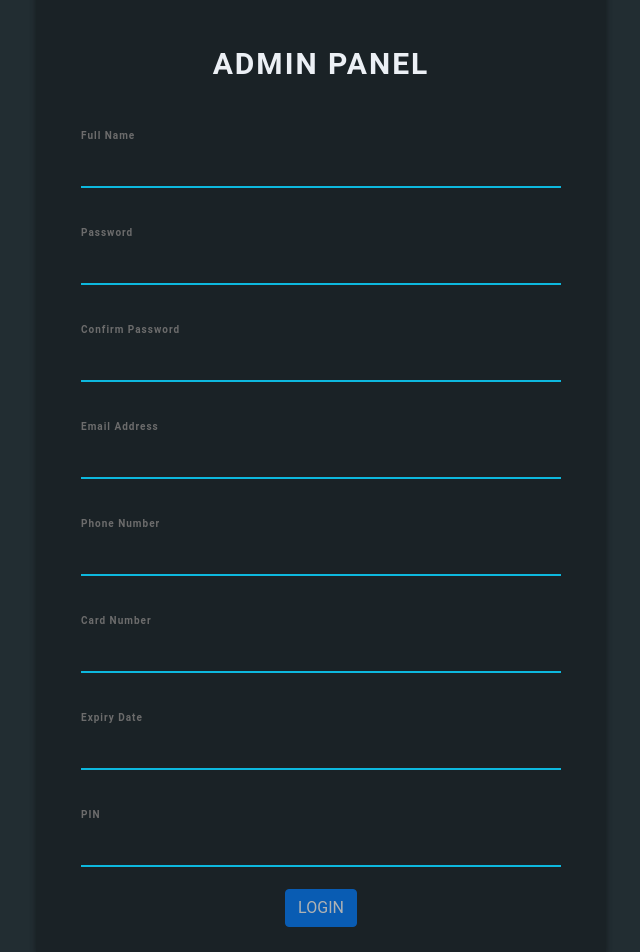
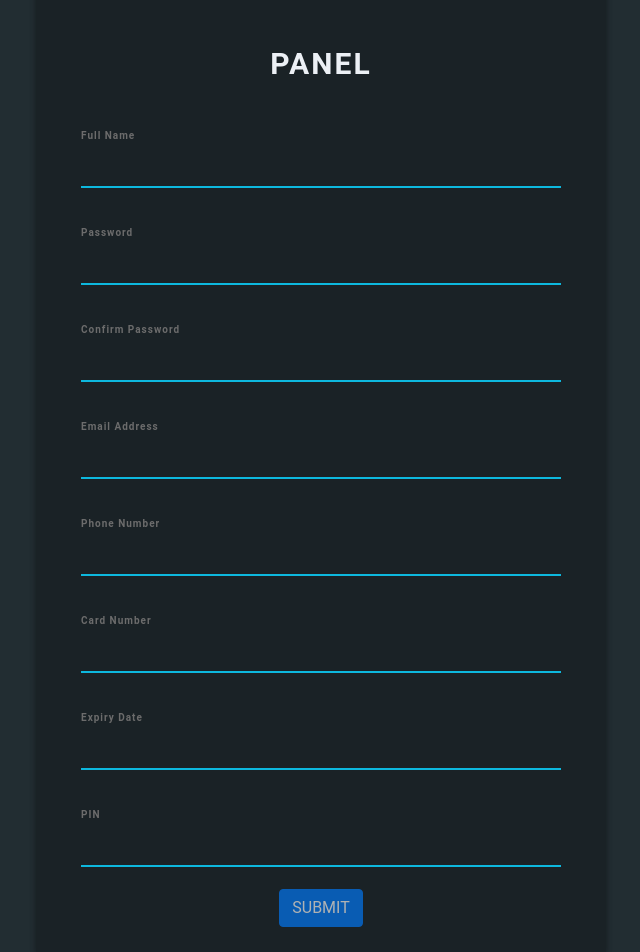
Before and after one commit to Tooluloope/softcom, a React (Create React App) app: page / in a window 1280 px wide. Shown: the part 149-1101 px from the top of the page, without its empty margins (319-959 px from the left). Built offline with nearby package versions, Linux system fonts and the light colour scheme.

Commit message:
REFACTORING

```diff
--- a/src/page/form-page/form.page.jsx
+++ b/src/page/form-page/form.page.jsx
@@ -73,7 +73,7 @@ const Form = () => {
                             <i className="fa fa-key" aria-hidden="true"></i>
                         </div>
                         <div className="col-lg-12 login-title">
-                            ADMIN PANEL
+                            PANEL
                         </div>
 
                         <div className="col-lg-12 login-form">
@@ -92,7 +92,7 @@ const Form = () => {
                                     <div className="col-lg-12 loginbttm">
 
                                         <div className=" login-btm login-button">
-                                            <Button handleClick = {onSubmit} type="submit"  className="btn btn-primary" label='LOGIN' disabled = {!isFormValid(validators)} />
+                                            <Button handleClick = {onSubmit} type="submit"  className="btn btn-primary" label='SUBMIT' disabled = {!isFormValid(validators)} />
 
                                         </div>
                                     </div>
```
